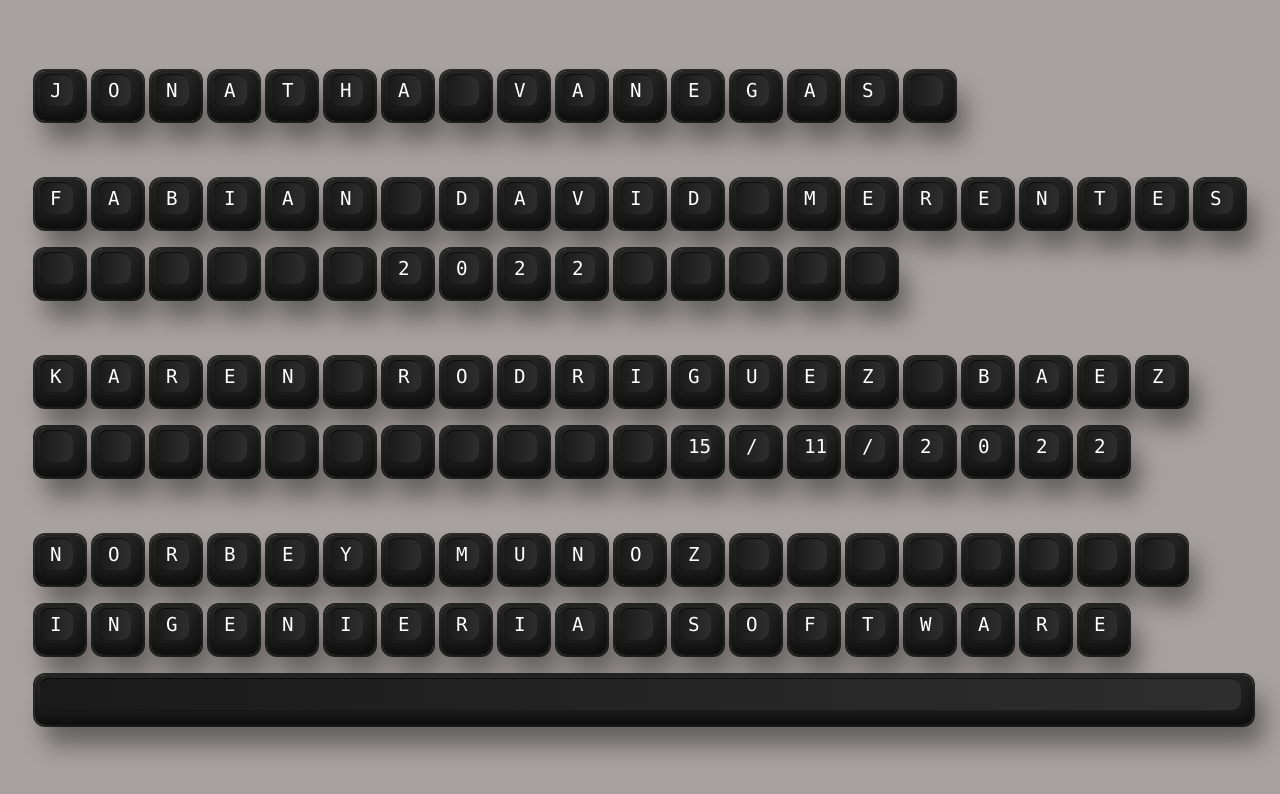
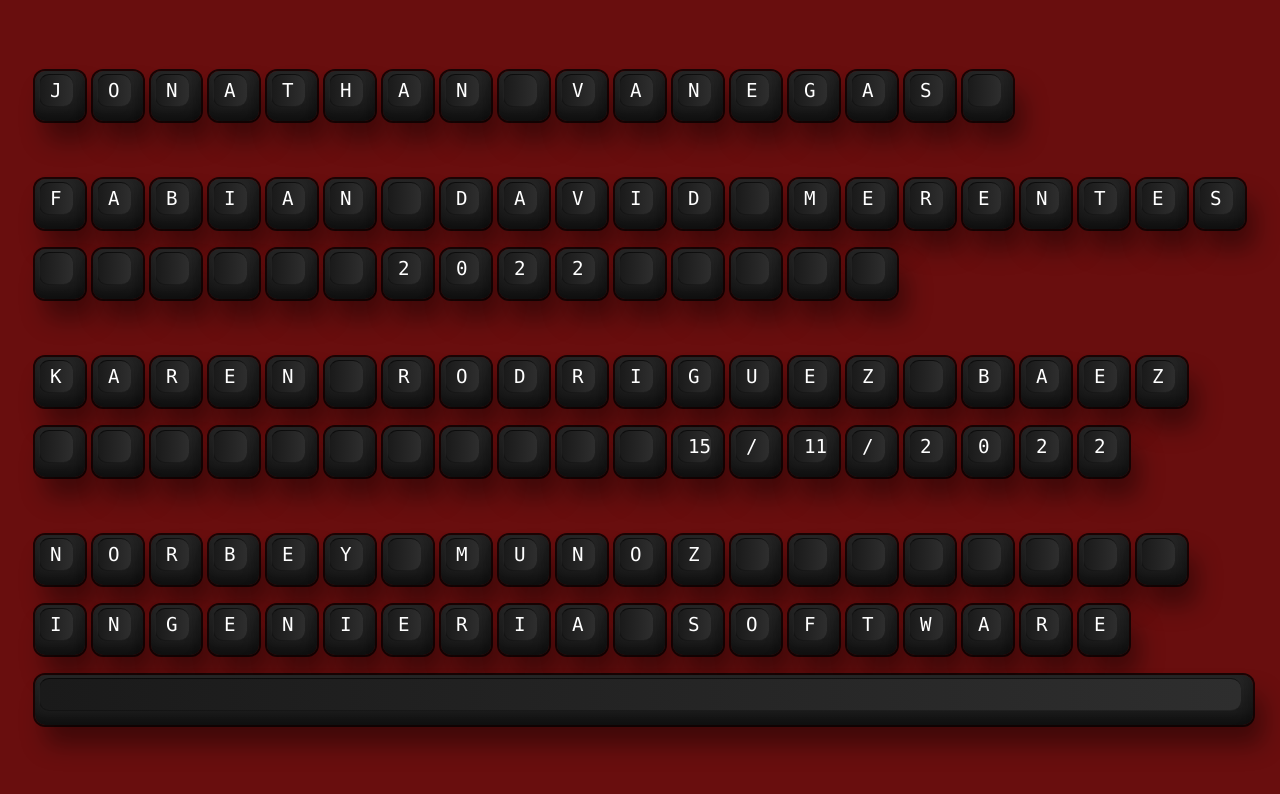
Before and after one commit to jonathanAVH/ProyectoDevOps, an Angular app in the folder frontend/: page / in a window 1280 px wide. Shown: the top 794 px of the page. Built offline with nearby package versions, Linux system fonts and the light colour scheme.

Commit message:
cambio de color

```diff
--- a/frontend/src/app/app.component.html
+++ b/frontend/src/app/app.component.html
@@ -6,6 +6,7 @@
   <span><i>T</i></span>
   <span><i>H</i></span>
   <span><i>A</i></span>
+  <span><i>N</i></span>
   <span></span>
   <span><i>V</i></span>
   <span><i>A</i></span>
--- a/frontend/src/styles.css
+++ b/frontend/src/styles.css
@@ -10,7 +10,7 @@ body {
   justify-content: center;
   align-items: center;
   min-height: 100vh;
-  background: #a8a1a1;
+  background: #690e0e;
 }
 /*aaaa*/
 span {
```
